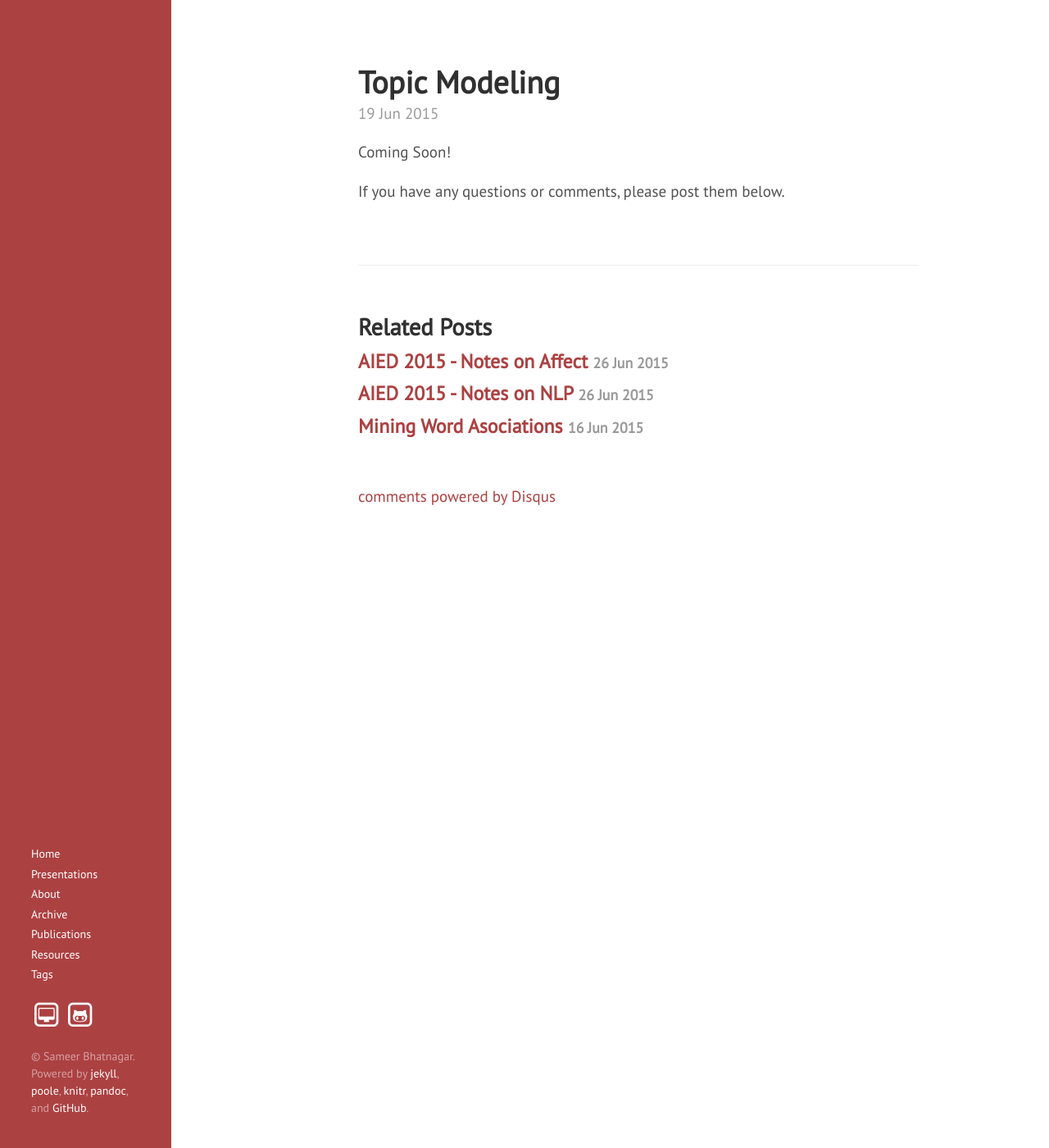
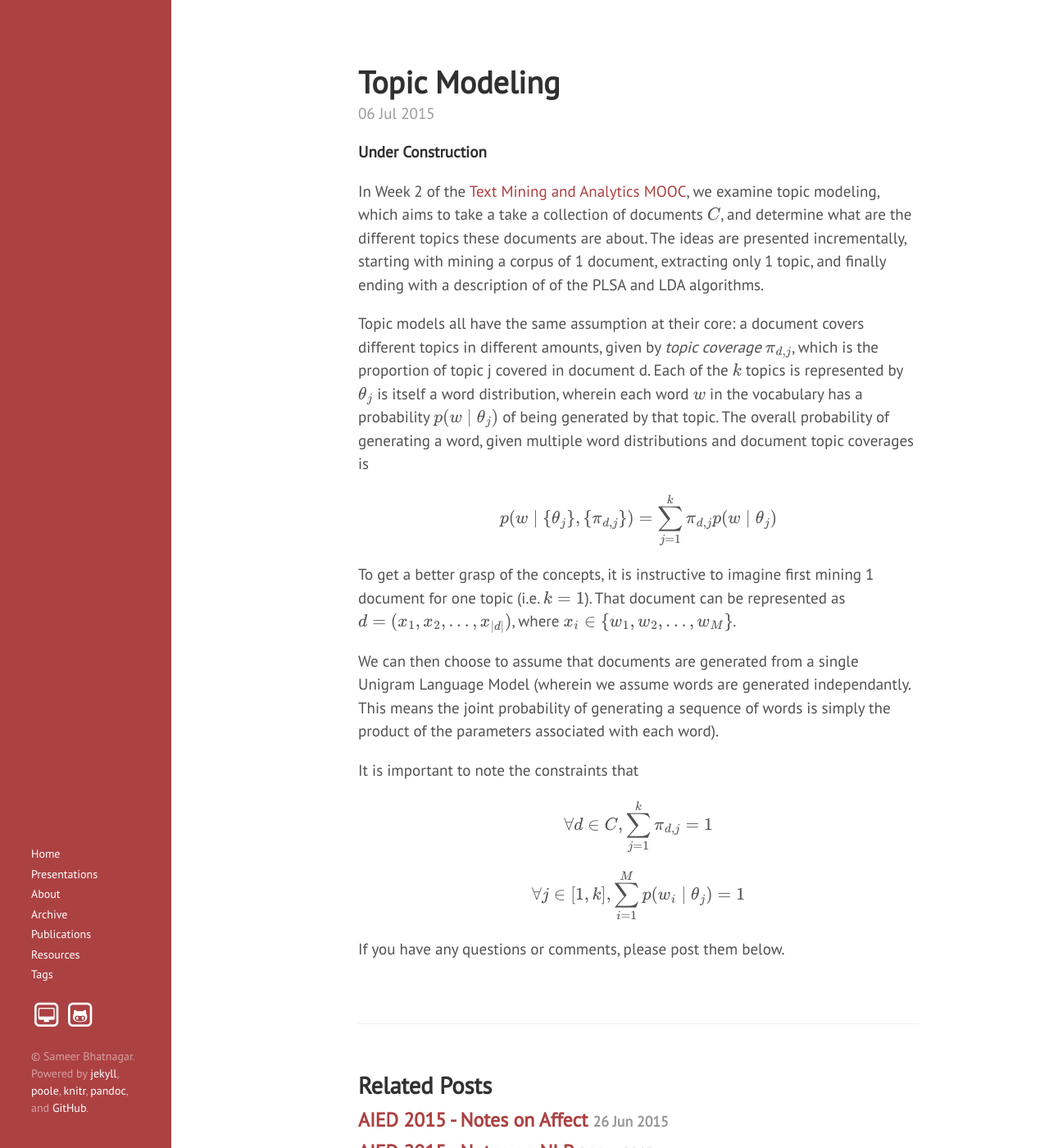
Before and after one commit to sameerbhatnagar/sameerbhatnagar.github.io, a Jekyll site: the page built from _posts/2015-06-23-Topic Modeling.md, in a window 1280 px wide and 1400 px high. Shown: the whole window at 82% size. Built offline with Jekyll 4.4.1, drawn with Linux system fonts in a browser that asks for light colours; nearby versions of some CDN libraries; formulas are drawn with MathJax 3; comment, search, counter and statistics services are not loaded.

Commit message:
topic modeling post initial commit

```diff
--- a/_posts/2015-06-23-Topic Modeling.md
+++ b/_posts/2015-06-23-Topic Modeling.md
@@ -1,7 +1,7 @@
 ---
 title: "Topic Modeling"
 author: "Sameer Bhatnagar"
-date: "June 19, 2015"
+date: "July 6th, 2015"
 output: html_document
 layout: post
 tags: [Text Mining, Topic Modeling]
@@ -9,4 +9,19 @@ permalink: topicmodeling
 comments: yes
 ---
 
-Coming Soon!
+__Under Construction__
+
+In Week 2 of the [Text Mining and Analytics MOOC](https://www.coursera.org/course/textanalytics), we examine topic modeling, which aims to take a take a collection of documents $$C$$, and determine what are the different topics these documents are about.  The ideas are presented incrementally, starting with mining a corpus of 1 document, extracting only 1 topic, and finally ending with a description of of the PLSA and LDA algorithms.
+<!--more-->
+
+Topic models all have the same assumption at their core: a document covers different topics in different amounts, given by _topic coverage_ $$\pi_{d,j}$$, which is the proportion of topic j covered in document d. Each of the $$k$$ topics is represented by $$\theta_j$$ is itself a word distribution, wherein each word $$w$$ in the vocabulary has a probability $$p(w\mid\theta_j)$$ of being generated by that topic. The overall probability of generating a word, given multiple word distributions and document topic coverages is
+
+\\[p(w\mid\lbrace\theta_j\rbrace,\lbrace\pi_{d,j}\rbrace) = \sum_{j=1}^k \pi_{d,j}p(w\mid\theta_j)\\]
+
+To get a better grasp of the concepts, it is instructive to imagine first mining 1 document for one topic (i.e. $$k=1$$). That document can be represented as $$ d = (x_1,x_2,..., x_{\mid d \mid})$$, where $$x_i \in \lbrace w_1,w_2, ..., w_M \rbrace$$.
+
+We can then choose to assume that documents are generated from a single Unigram Language Model (wherein we assume words are generated independantly. This means the joint probability of generating a sequence of words is simply the product of the parameters associated with each word).
+
+It is important to note the constraints that
+\\[\forall d \in C, \sum_{j=1}^k \pi_{d,j} = 1\\]
+\\[\forall j \in [1,k], \sum_{i=1}^M p(w_i\mid\theta_j) = 1\\]
--- a/_source/2015-06-23-Topic_Modeling.html
+++ b/_source/2015-06-23-Topic_Modeling.html
@@ -68,7 +68,8 @@ img {
 </div>
 
 
-<p>Coming Soon!</p>
+<p>In Week 2 of the Text Mining MOOC on Coursera, we examine topic modeling, which aims to take a take a collection of documents, and determine what are the different topics these documents are about. The ideas are presented incrementally, starting with mining a corpus of 1 document, extracting only 1 topic, and finally ending with a description of of the PLSA and LDA algorithms.</p>
+<p>Topic models all have the same assumption at their core: a document covers different topics in different amounts (<em>topic coverage</em> <span class="math">\[\pi\_{d,j}\]</span> is the proportion of topic j covered in document d), and each topic <span class="math">\[\theta\_j\]</span> is a word distribution, wherein each word <span class="math">\[w\_i\]</span>in the vocabulary has a probability <span class="math">\[p(w|\theta\_j)\]</span> of being generated, given that <span class="math">\[\theta\_j\]</span> is the topic discussed in that document. It is important to note that <span class="math">\[\sum\_{j=1}^k \pi\_j \]</span></p>
 
 
 </div>
```
Also changed, not shown: _source/2015-06-23-Topic Modeling.Rmd (+17 -2 lines).
